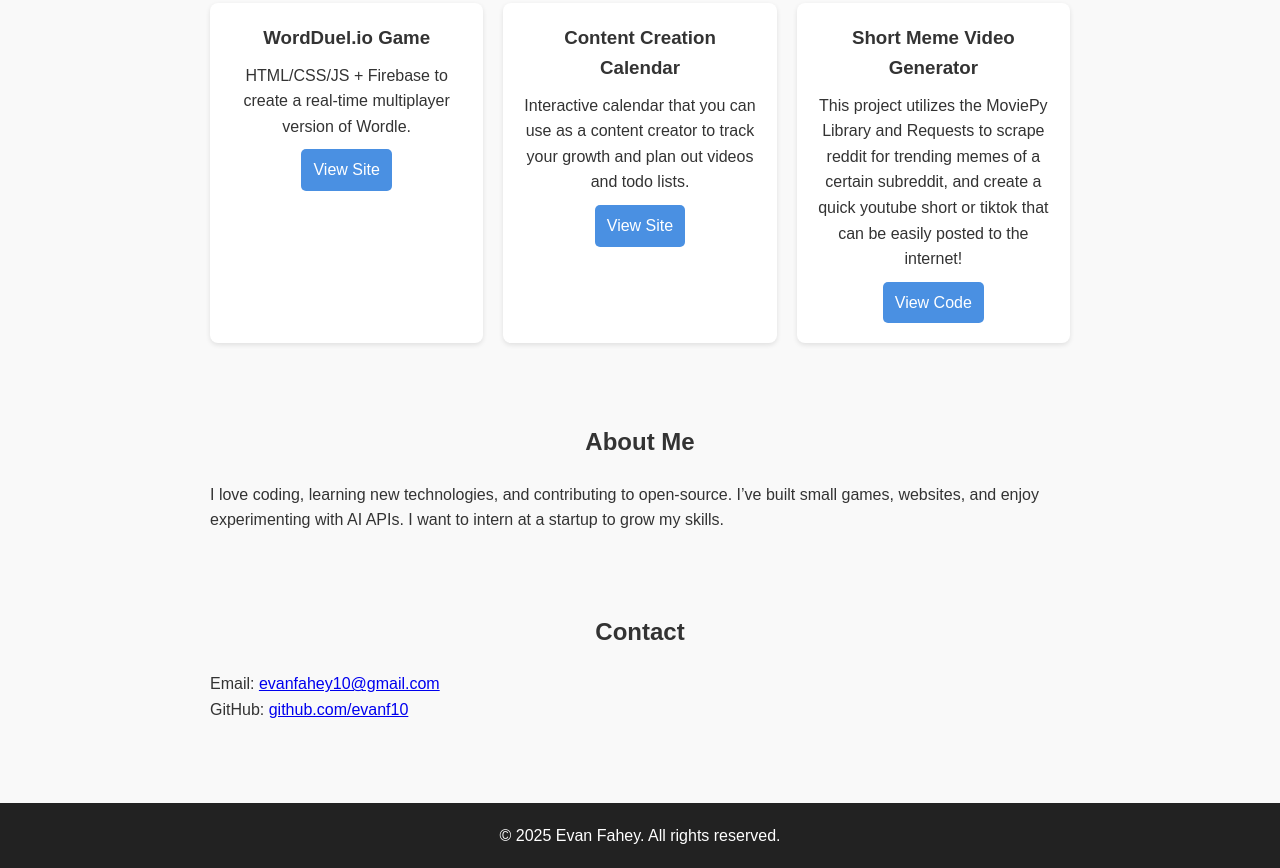
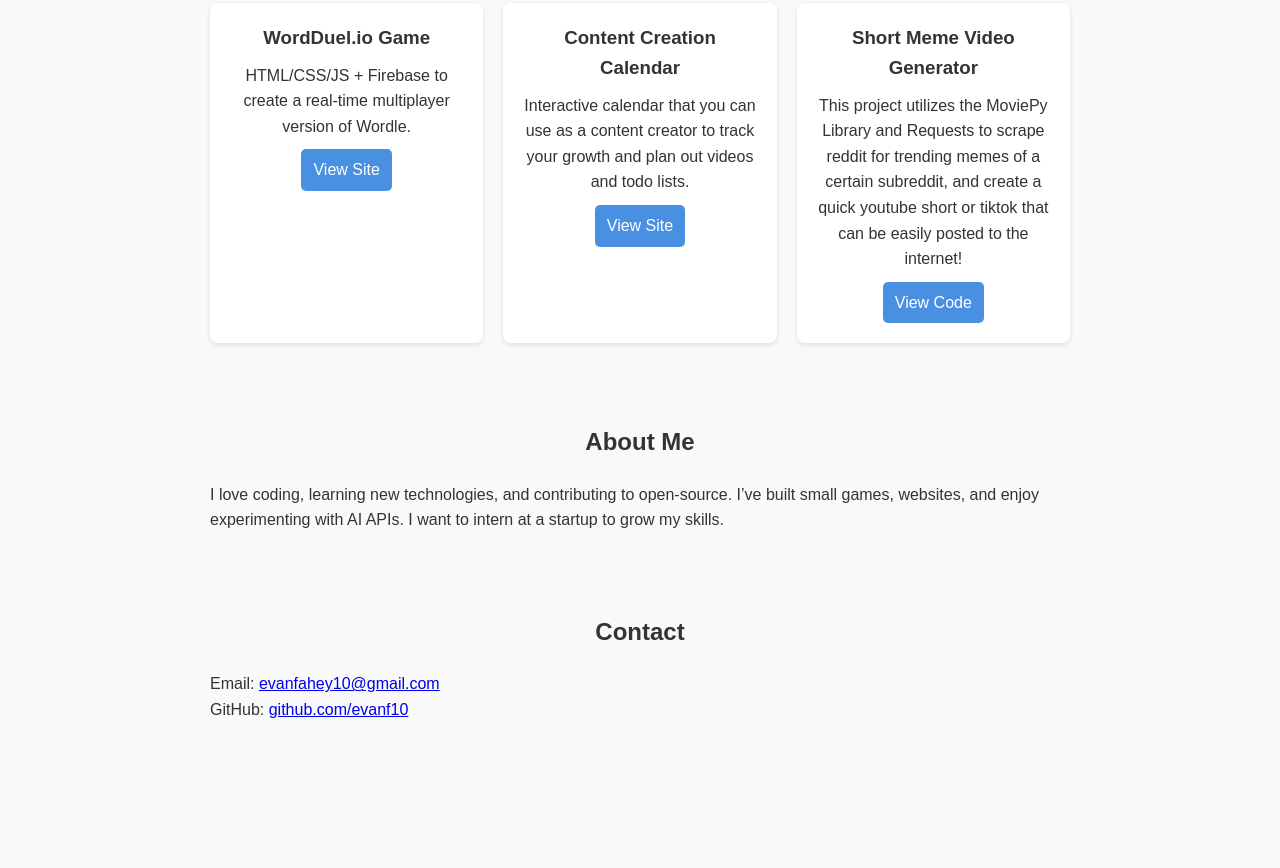
Before and after one commit to evanf10/Portfolio, a plain HTML site: page index.html in a window 1280 px wide. Shown: the part 378-1246 px from the top of the page. After the commit the page ends 1141 px from the top, so only its background shows below. Drawn offline with Linux system fonts and the light colour scheme.

Commit message:
Update index.html

```diff
--- a/index.html
+++ b/index.html
@@ -58,9 +58,5 @@
         <p>Email: <a href="mailto:evanfahey10@gmail.com">evanfahey10@gmail.com</a></p>
         <p>GitHub: <a href="https://github.com/evanf10" target="_blank">github.com/evanf10</a></p>
     </section>
-
-    <footer>
-        <p>&copy; 2025 Evan Fahey. All rights reserved.</p>
-    </footer>
 </body>
 </html>
```
